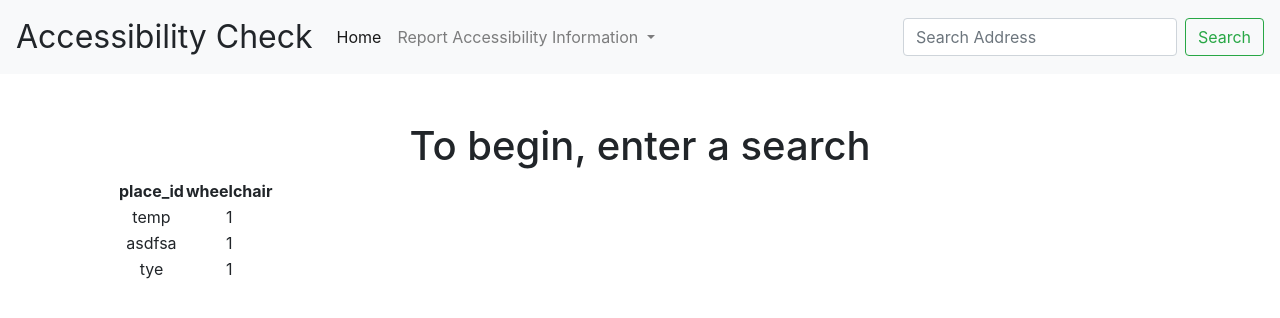
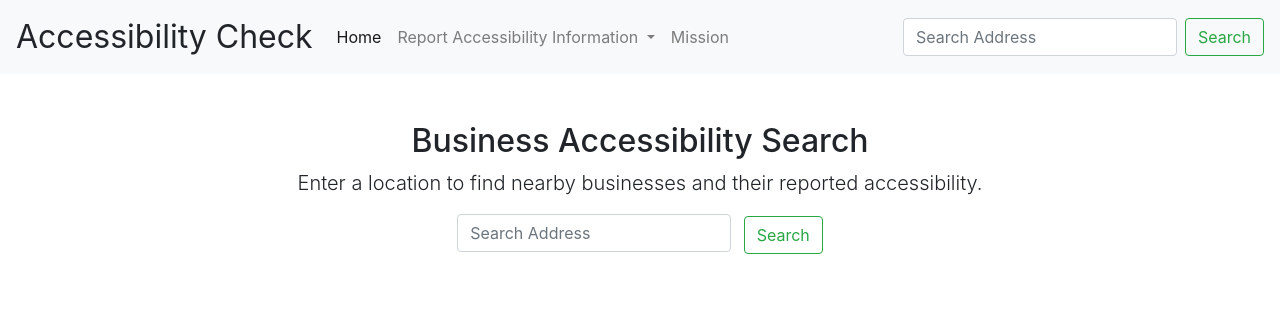
Before and after one commit to SlowMealCheese/accessibility-app, a Flask app: page / in a window 1280 px wide. Shown: the top 318 px of the page. Run offline with Flask 2, Linux system fonts and the light colour scheme; data comes from the database, SQL or seed files in the repository; both versions use the stored data as it was after the commit; some libraries are stand-ins or nearby versions.

Commit message:
updated templates to be slightly prettier

```diff
--- a/app.py
+++ b/app.py
@@ -69,10 +69,14 @@ def close_connection(exception):
 def index():
     if request.method=="GET":
         Places = query_db('SELECT * FROM places')
-        return render_template('index.html', Places=Places, KEY=KEY);
+        return render_template('index.html', Places=Places, KEY=KEY)
 
     else:
-        return search(request.form.get('searchAddress'));
+        return search(request.form.get('searchAddress'))
+
+@app.route("/mission", methods=["GET", "POST"])
+def mission():
+    return render_template('mission.html')
 
 @app.route("/report", methods=["GET", "POST"])
 def report():
--- a/helpers.py
+++ b/helpers.py
@@ -37,6 +37,8 @@ def search(searchAddress):
 		return render_template('index.html')
 	return render_template('searched.html', key=constants.KEY, query = searchQuery)
 
+
+
 def getPlaceIDs(lat, lng, query):
 	requestURL = "https://maps.googleapis.com/maps/api/place/textsearch/json?query=" + query + "&key=" + constants.KEY
 	relevantType = requests.get(requestURL).json()["results"][0]["types"][0]
--- a/templates/index.html
+++ b/templates/index.html
@@ -5,21 +5,11 @@
 {% endblock %}
 
 {% block main %}
-    <h1 class="text-center">To begin, enter a search</h1>
-    <table>
-        <thead>
-            <tr>
-                <th>place_id</th>
-                <th>wheelchair</th>
-            </tr>
-        </thead>
-        <tbody>
-            {% for place in Places %}
-            <tr>
-                <td>{{ place.place_id }}</td>
-                <td>{{ place.wheelchair }}</td>
-            </tr>
-            {% endfor %}
-        </tbody>
-    </table>
+    <h2 class="text-center">Business Accessibility Search</h2>
+    <p class ="lead">Enter a location to find nearby businesses and their reported accessibility.</p>
+    <form class="my-2 my-lg-0" action='/' method="POST">
+        <input id="mapsearch" class="form-control mr-sm-2" type="text" placeholder="Search Address" aria-label="Search" name='searchAddress'>
+        <button class="btn btn-outline-success my-2 my-sm-0" type="submit">Search</button>
+    </form>
+
 {% endblock %}
--- a/templates/layout.html
+++ b/templates/layout.html
@@ -48,6 +48,9 @@
                         <a class="dropdown-item" href="#">Refute Claim</a>
                     </div>
                 </li>
+                <li class="nav-item">
+                    <a class="nav-link" href="/mission">Mission</a>
+                </li>
             </ul>
             <form class="form-inline my-2 my-lg-0" action='/' method="POST">
                 <input id="mapsearch" class="form-control mr-sm-2" type="text" placeholder="Search Address" aria-label="Search" name='searchAddress'>
```
Also changed, not shown: places.db.
